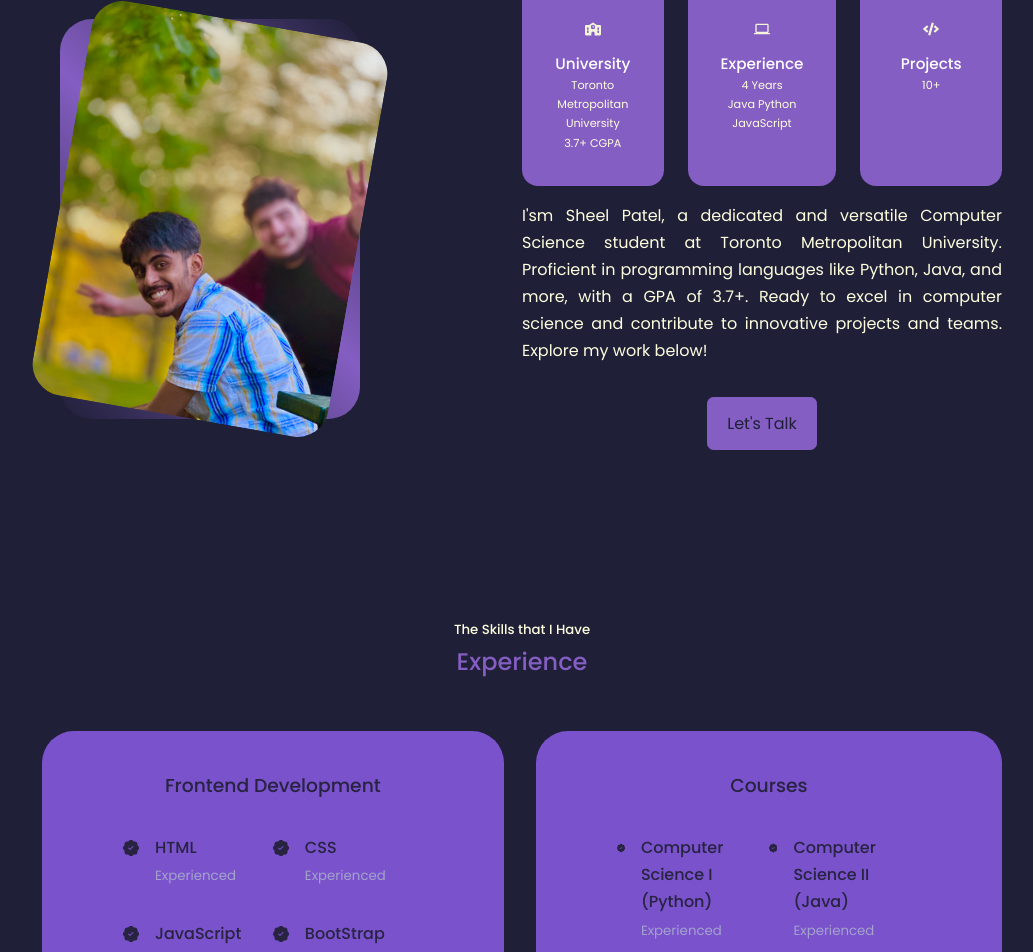
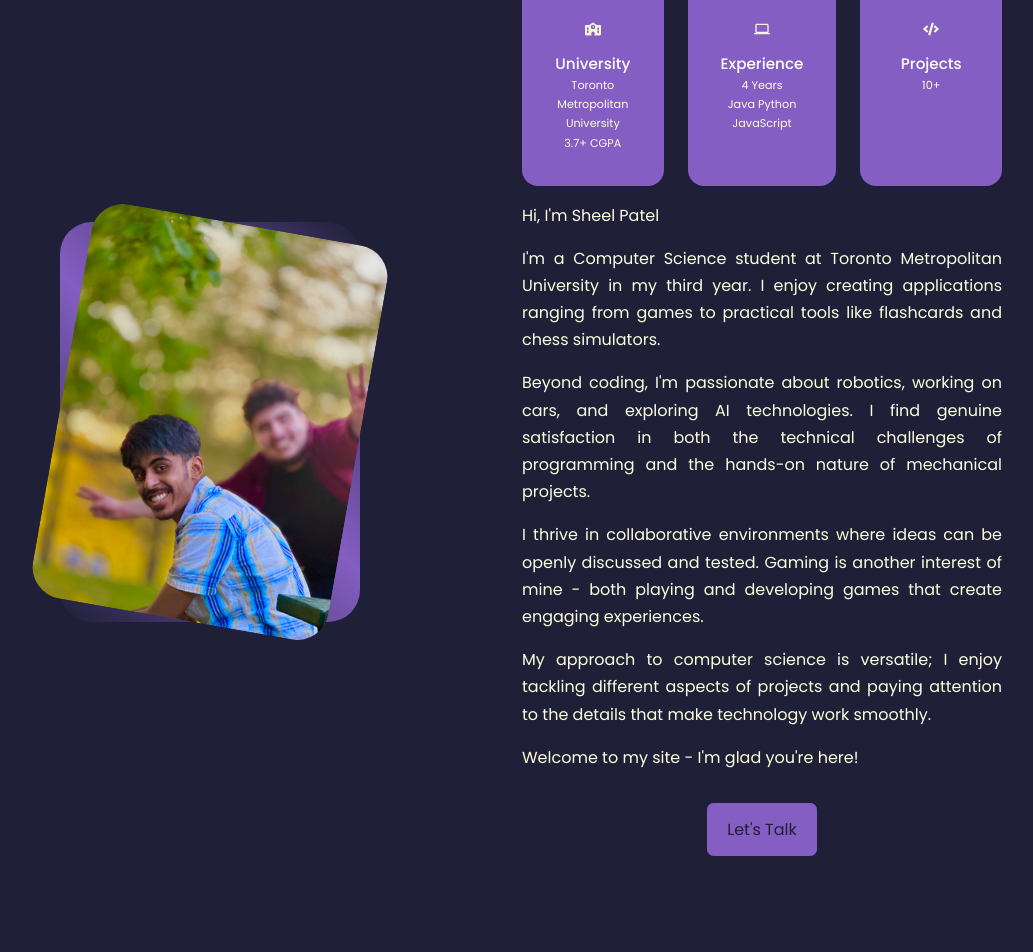
Before and after one commit to Kyoko522/Portfolio-website, a Next.js app: page / in a window 1280 px wide. Shown: the part 1093-2045 px from the top of the page, without its empty margins (118-1151 px from the left). Built offline with nearby package versions, Linux system fonts and the light colour scheme.

Commit message:
about me changed

```diff
--- a/components/about/About.jsx
+++ b/components/about/About.jsx
@@ -52,7 +52,22 @@ export default function About() {
                     </div>
                     <div className='about__text'>
                         <p>
-                            I&apos;sm Sheel Patel, a dedicated and versatile Computer Science student at Toronto Metropolitan University. Proficient in programming languages like Python, Java, and more, with a GPA of 3.7+. Ready to excel in computer science and contribute to innovative projects and teams. Explore my work below!
+                        Hi, I'm Sheel Patel
+                        </p>
+                        <p>
+                        I'm a Computer Science student at Toronto Metropolitan University in my third year. I enjoy creating applications ranging from games to practical tools like flashcards and chess simulators.
+                        </p>
+                        <p>
+                        Beyond coding, I'm passionate about robotics, working on cars, and exploring AI technologies. I find genuine satisfaction in both the technical challenges of programming and the hands-on nature of mechanical projects.
+                        </p>
+                        <p>
+                        I thrive in collaborative environments where ideas can be openly discussed and tested. Gaming is another interest of mine - both playing and developing games that create engaging experiences.
+                        </p>
+                        <p>
+                        My approach to computer science is versatile; I enjoy tackling different aspects of projects and paying attention to the details that make technology work smoothly.
+                        </p>
+                        <p>
+                        Welcome to my site - I'm glad you're here!
                         </p>
                         <a href='#contact' className='btn btn-primary'>Let&apos;s Talk</a>
                     </div>
```
